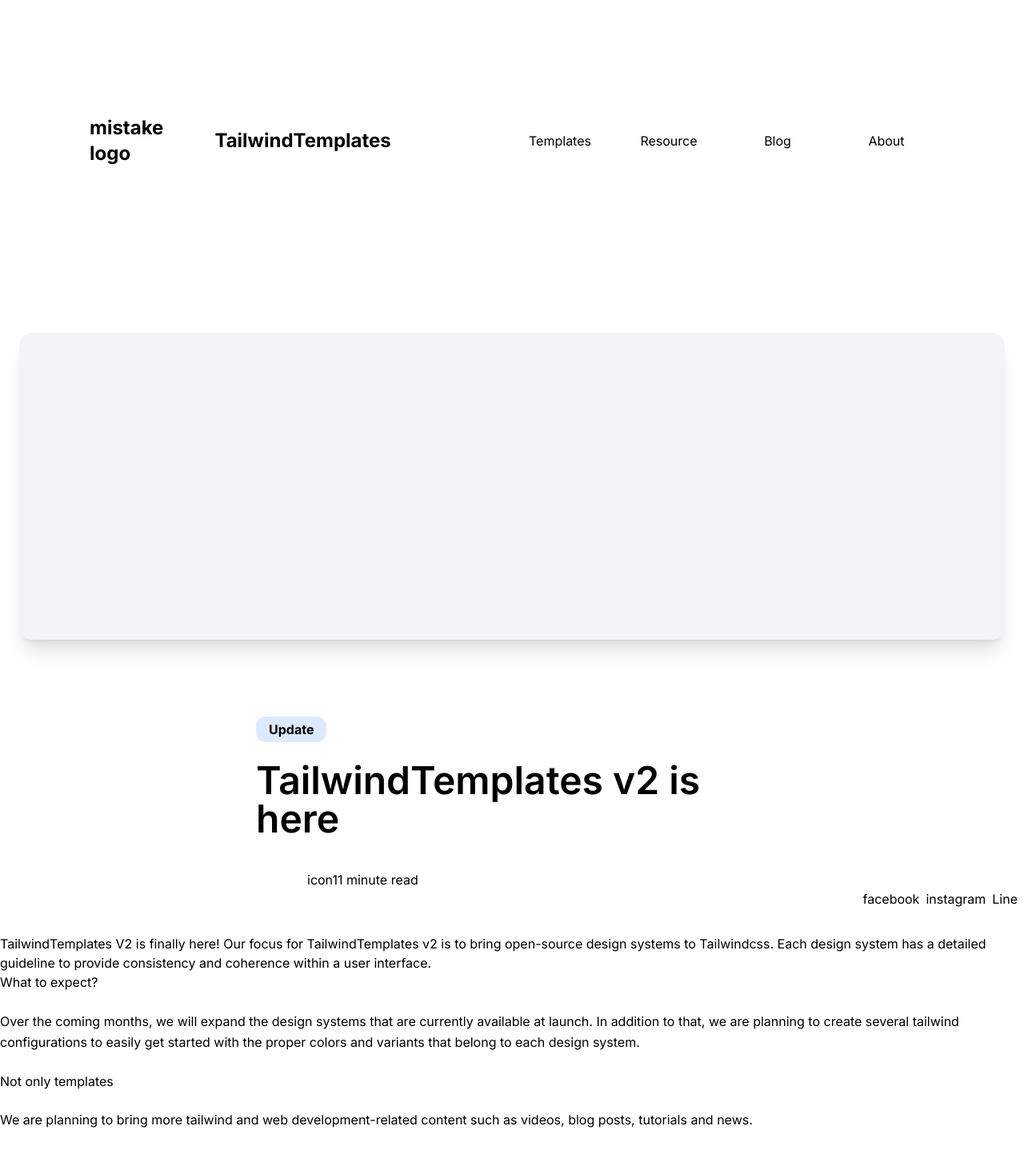
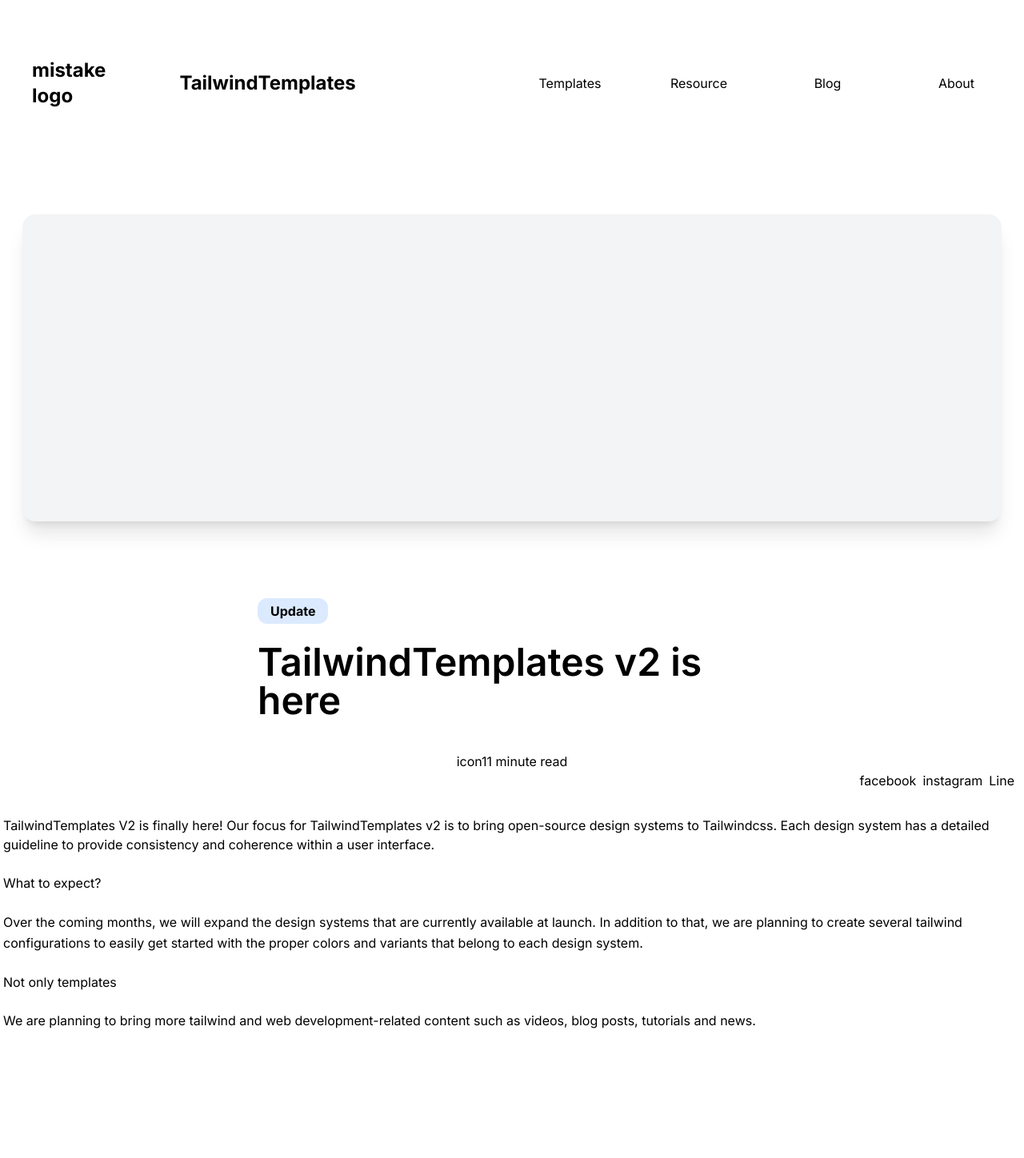
Before and after one commit to MinKhantAungThwin00/webTest, a Next.js app in the folder my-app/: page / in a window 1280 px wide. Shown: the top 1448 px of the page at 80% size. After the commit the page ends 1416 px from the top, so only its background shows below. Built offline with nearby package versions, Linux system fonts and the light colour scheme.

Commit message:
re fixing content

```diff
--- a/my-app/app/page.tsx
+++ b/my-app/app/page.tsx
@@ -1,14 +1,14 @@
 import Image from "next/image";
 export default function Home() {
   return (
-    <main className="antialiased overflow-x-hidden">
-      <div className="container mx-auto p-28">
+    <main className="m-1 p-0">
+      <div className="container mt-0 p-2">
         <nav className="flex items-center justify-between py-8 px-4 sm:px-0">
           <a
             className="w-1/4 text-primary font-bold text-2xl flex items-center space-x-2"
             href=""
           >
-            <div>mistake logo </div>
+            <div className="p-7">mistake logo </div>
             <div className="w-12 h-12 flex items-center justify-center flex-shrink-0"></div>
             <h1 className="text-ui-secondary font-bold hidden sm:block">
               TailwindTemplates
@@ -53,9 +53,9 @@ export default function Home() {
         </h1>
       </div>
 
-      <section className="mt-10 mb-32 inline-block">
-        <div className="flex justify-stretch px-96">
-          <div className="">icon1</div>
+      <section className="mt-10 mb-32">
+        <div className="flex justify-center items-center">
+          <div className="flex items-center">icon1</div>
           <p className=" text-ui-secondary ">1 minute read</p>
         </div>
         <div className="flex justify-end">
@@ -71,8 +71,8 @@ export default function Home() {
         </div>
 
         <div className="mt-8 ">
-          <div className="inline">
-            <p className="mb-6 inline">
+          <div className="">
+            <p className="mb-6 ">
               TailwindTemplates V2 is finally here! Our focus for
               TailwindTemplates v2 is to bring open-source design systems to
               Tailwindcss. Each design system has a detailed guideline to
@@ -102,20 +102,22 @@ export default function Home() {
           </div>
         </div>
       </section>
-      <div className="bg-primary">
+      {/* <div className="bg-primary">
         <footer className="mx-auto container px-6 pt-24 pb-16">
           <div className="grid lg:grid-cols-3 px-6 lg:px-0 gap-4">
             <div className="text-white">
               <h1 className="font-bold text-lg"></h1>
               <ul className="space-y-1">
                 <li>
-                  <a href="" className="hover:text-secondary-lighter"></a>
+                  <a href="" className="hover:text-secondary-lighter">
+                    ABC
+                  </a>
                 </li>
                 <li>
-                  <a href=""></a>
+                  <a href="">DEF</a>
                 </li>
                 <li>
-                  <a href=""></a>
+                  <a href="">HIJ</a>
                 </li>
               </ul>
             </div>
@@ -164,7 +166,7 @@ export default function Home() {
             </div>
           </div>
         </footer>
-      </div>
+      </div> */}
     </main>
   );
 }
```
